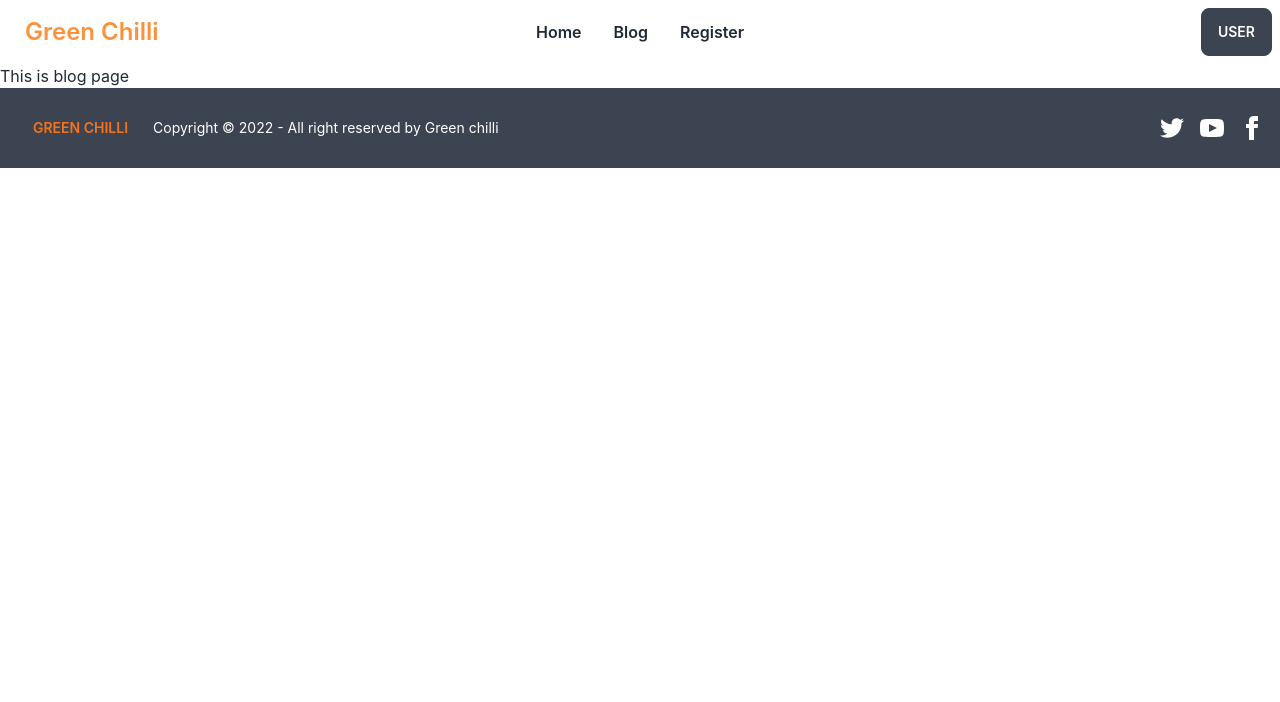
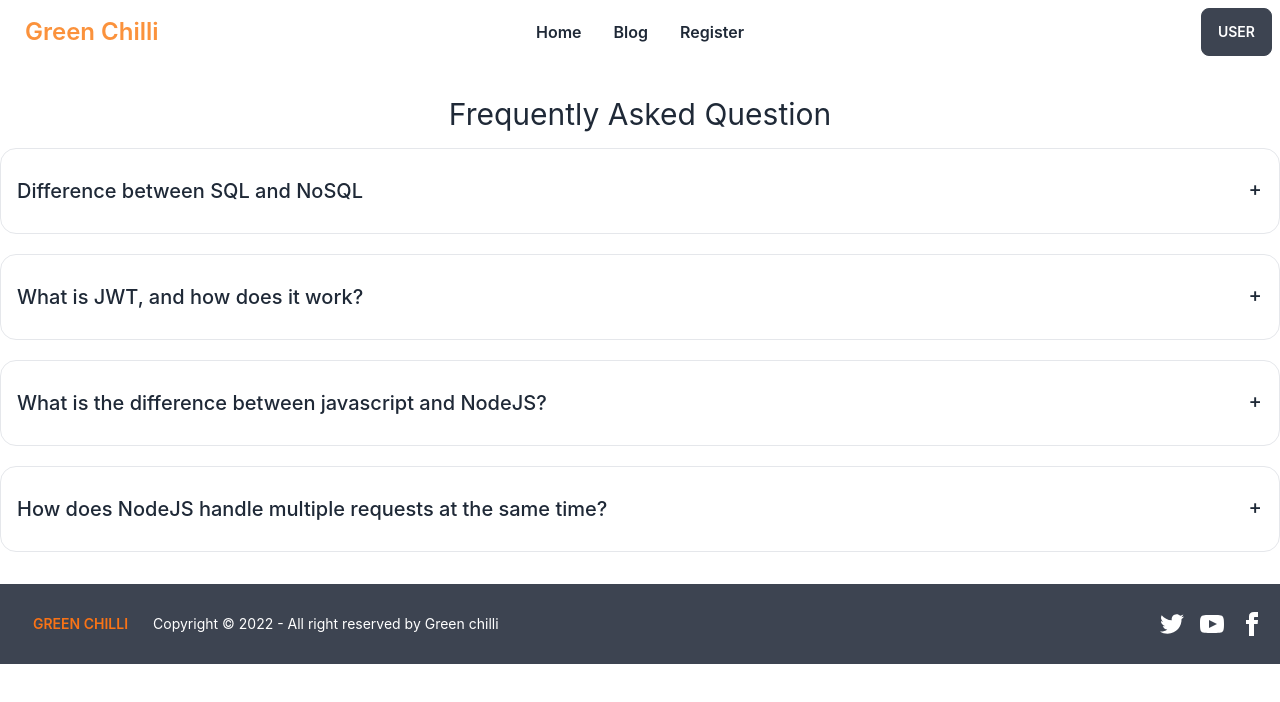
Before and after one commit to dev-parthive/Green-chilli-cient-side, a React (Create React App) app: page /blog in a window 1280 px wide. Shown: the top 702 px of the page. Built offline with nearby package versions, Linux system fonts and the light colour scheme.

Commit message:
blog page added

```diff
--- a/src/pages/Blog/Blog.js
+++ b/src/pages/Blog/Blog.js
@@ -2,8 +2,47 @@ import React from 'react';
 
 const Blog = () => {
     return (
+        <div className='py-8'>
         <div>
-            This is blog page
+            <h2 className='text-center mb-4 text-3xl '>Frequently Asked Question</h2>
+        </div>
+
+            <div tabIndex={0} className="collapse collapse-plus border border-base-500 bg-base-100 rounded-box py-3">
+  <div className="collapse-title text-xl font-medium">
+  Difference between SQL and NoSQL
+  </div>
+  <div className="collapse-content">
+    <p>SQL is the programming language used to interface with relational databases. (Relational databases model data as records in rows and tables with logical links between them). NoSQL is a class of DBMs that are non-relational and generally do not use SQL.</p>
+  </div>
+</div>
+
+<div tabIndex={0} className="collapse collapse-plus border border-base-500 mt-5 py-3 bg-base-100 rounded-box">
+  <div className="collapse-title text-xl font-medium">
+  What is JWT, and how does it work?
+  </div>
+  <div className="collapse-content">
+    <p>JSON token is Web Token (JWT) is an open standard (RFC 7519) for securely transmitting information between parties as JSON object.It is compact, readable and digitally signed using a private key/ or a public key pair by the Identity Provider(IdP).</p>
+  </div>
+</div>
+
+<div tabIndex={0} className="collapse collapse-plus border border-base-500 mt-5 py-3 bg-base-100 rounded-box">
+  <div className="collapse-title text-xl font-medium">
+  What is the difference between javascript and NodeJS?
+  </div>
+  <div className="collapse-content">
+    <p>Justo libero tellus integer tincidunt justo semper consequat venenatis aliquet imperdiet.Ultricies urna proin fusce nulla pretium sodales vel magna et massa euismod vulputate sed.JavaScript is a simple programming language that can be used with any browser that has the JavaScript Engine installed.Node.js, on the other hand, is an interpreter or execution environment for the JavaScript programming language</p>
+  </div>
+</div>
+
+
+<div tabIndex={0} className="collapse collapse-plus border border-base-500 mt-5 py-3 bg-base-100 rounded-box">
+  <div className="collapse-title text-xl font-medium">
+  How does NodeJS handle multiple requests at the same time?
+  </div>
+  <div className="collapse-content">
+    <p>The handle 40K requests per second having Node.NodeJS receives multiple client requests and places them into EventQueue. NodeJS is built with the concept of event-driven architecture. NodeJS has its own EventLoop which is an infinite loop that receives requests and processes them.</p>
+  </div>
+</div>
         </div>
     );
 };
```
